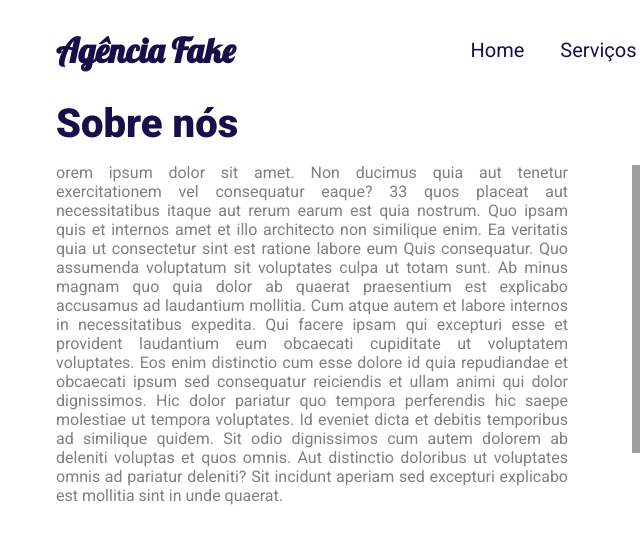
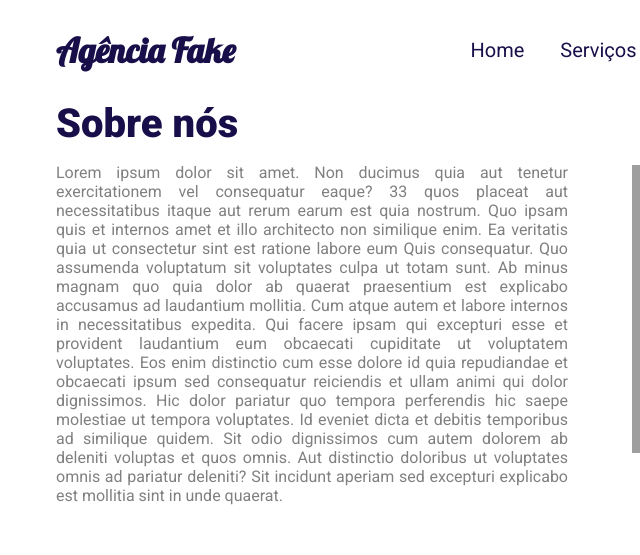
Before and after one commit to lipeharakawa/site-agencia, a plain HTML site: page sobre.html in a window 1280 px wide. Shown: the top 555 px of the page, 72-712 px from the left. Drawn offline with Linux system fonts and the light colour scheme; grey boxes are pictures that could not be loaded.

Commit message:
melhorias

```diff
--- a/sobre.html
+++ b/sobre.html
@@ -5,11 +5,11 @@
     <meta http-equiv="X-UA-Compatible" content="IE=edge">
     <meta name="viewport" content="width=device-width, initial-scale=1.0">
     <meta name="author" content="Felipe Seidi Harakawa">
-    <meta name="description" content="Um site de exemplo do módulo HTML e CSS">
+    <meta name="description" content="O projeto desenvolvido é um site de uma agência digital utilizando conceitos fundamentais do HTML e CSS.">
     <meta name="keywords" content="Agência Digital, CSS, HTML">
-    <title>Agência Fake</title>
     <link rel="stylesheet" href="style.css">
     <link rel="stylesheet" href="responsivo.css">
+    <title>Agência Fake</title>
 </head>
 <body>
     <nav class="navbar">
@@ -29,7 +29,7 @@
     <header class="header">
         <div class="headline">
             <h2 style="font-size: 40px">Sobre nós</h2>
-            <p style="text-align:justify;">orem ipsum dolor sit amet. Non ducimus quia aut tenetur exercitationem vel consequatur eaque? 33 quos placeat aut necessitatibus itaque aut rerum earum est quia nostrum. Quo ipsam quis et internos amet et illo architecto non similique enim. Ea veritatis quia ut consectetur
+            <p style="text-align:justify;">Lorem ipsum dolor sit amet. Non ducimus quia aut tenetur exercitationem vel consequatur eaque? 33 quos placeat aut necessitatibus itaque aut rerum earum est quia nostrum. Quo ipsam quis et internos amet et illo architecto non similique enim. Ea veritatis quia ut consectetur
             sint est ratione labore eum Quis consequatur. Quo assumenda voluptatum sit voluptates culpa ut totam sunt. Ab minus magnam quo quia dolor ab quaerat praesentium est explicabo accusamus ad laudantium mollitia. Cum atque autem et labore internos in necessitatibus expedita. Qui facere
             ipsam qui excepturi esse et provident laudantium eum obcaecati cupiditate ut voluptatem voluptates. Eos enim distinctio cum esse dolore id quia repudiandae et obcaecati ipsum sed consequatur reiciendis et ullam animi qui dolor dignissimos. Hic dolor pariatur quo tempora perferendis
             hic saepe molestiae ut tempora voluptates. Id eveniet dicta et debitis temporibus ad similique quidem. Sit odio dignissimos cum autem dolorem ab deleniti voluptas et quos omnis. Aut distinctio doloribus ut voluptates omnis ad pariatur deleniti? Sit incidunt aperiam sed excepturi explicabo est mollitia sint in unde quaerat.</p>
--- a/style.css
+++ b/style.css
@@ -64,7 +64,6 @@
 }
 
 .header{
-    background-color: white;
     height: auto;
     display: flex;
     flex-flow: row wrap;
```
Also changed, not shown: contato.html (+2 -2 lines), index.html (+2 -2 lines), servicos.html (+2 -2 lines), .github/preview-1.png (added), .github/preview-2.png (added), .github/preview-3.png (added), .github/preview-4.png (added), .github/preview-5.png (added), 1 other file.
